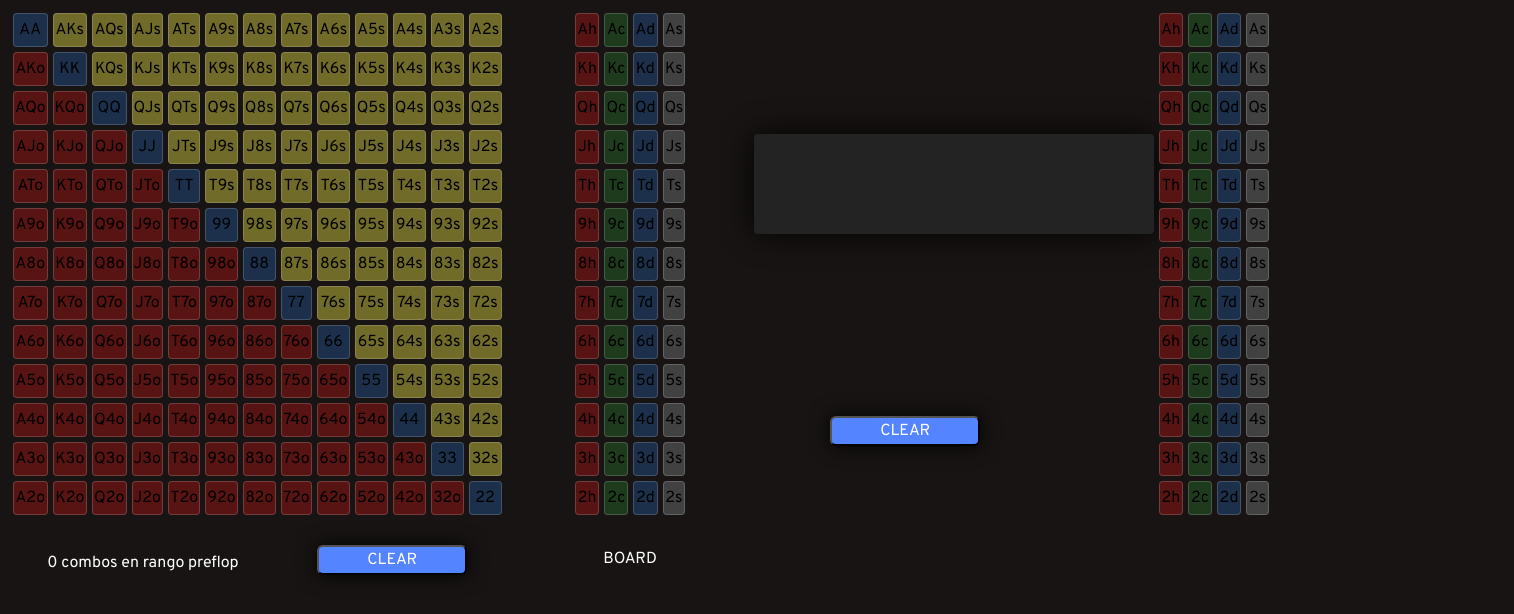
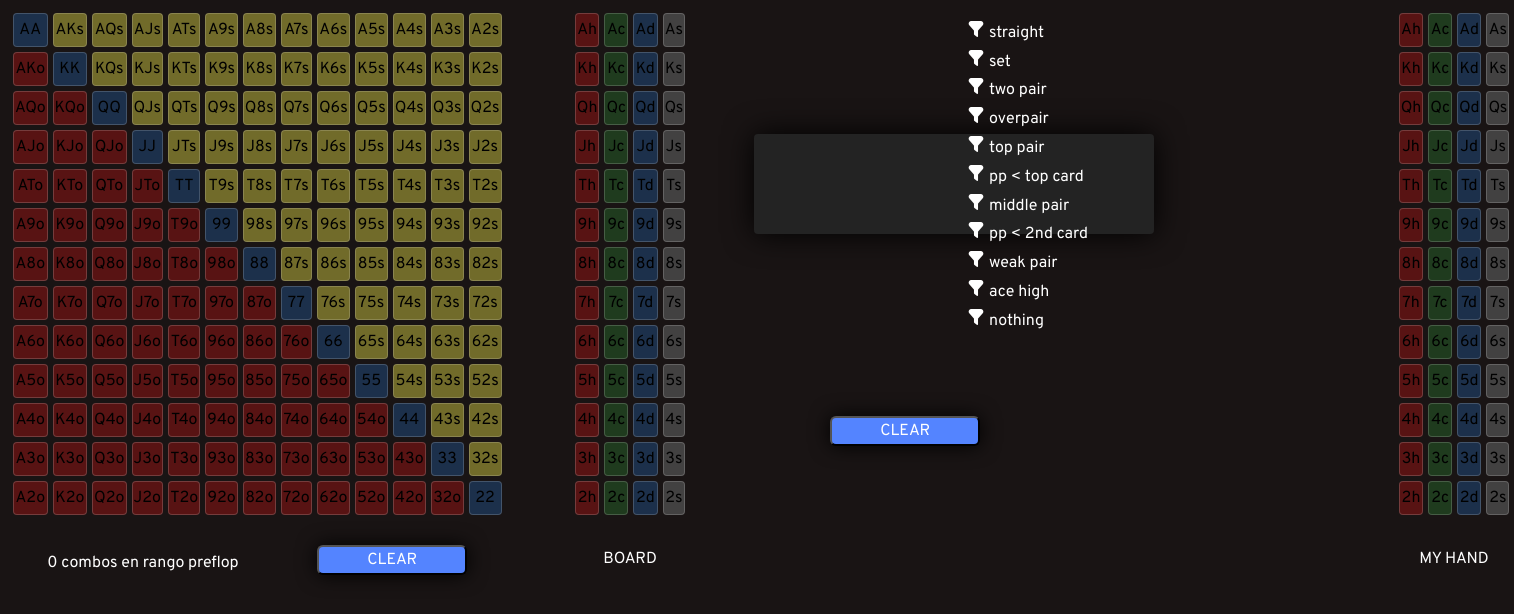
Before and after one commit to SantinoVicentini/ComboCounter-Poker, a plain HTML site: page index.html in a window 1280 px wide. Shown: the whole page, 1514 px wide, since content can reach past the window. Drawn offline with nearby package versions, Linux system fonts and the light colour scheme.

Commit message:
Filters (not functional yet)

```diff
--- a/index.css
+++ b/index.css
@@ -60,11 +60,38 @@ td {
     margin-top: -9%;
 }
 
+.dead-cards{
+    margin-left: 19%;
+}
+
 .dead-cards-text{
     margin-top: 9%;
     justify-content: center;
     display: flex;
 }
+
+.filters {
+    margin-top: 1%;
+    margin-left: 75%;
+    position: absolute;
+}
+
+.filters button {
+    display: flex;
+    align-items: center;
+    margin-bottom: 4%;
+    border: none;
+    background: none;
+    padding: 0;
+    font-size: inherit;
+    color: inherit;
+    cursor: pointer;
+}
+
+.filters button i {
+    margin-right: 5px;
+}
+
 
 .pairs{
     background-color: rgba(30, 60, 99, 0.7);
--- a/index.html
+++ b/index.html
@@ -5,7 +5,7 @@
     <meta name="viewport" content="width=device-width, initial-scale=1.0">
     <title>visualizer</title>
     <link rel="stylesheet" href="index.css">
-</head>
+    <link rel='stylesheet' href='https://cdn-uicons.flaticon.com/uicons-solid-rounded/css/uicons-solid-rounded.css'>
 <body>
     <div class="container">
         <div class="range-container">
@@ -327,6 +327,53 @@
         <div class="river"></div>
     </div>
 
+    <div class="filters">
+        <button class="straight">
+        <i class="fi fi-sr-filter"></i>
+        straight
+        </button>
+        <button class="set">
+        <i class="fi fi-sr-filter"></i>
+        set
+        </button>
+        <button class="two-pair">
+        <i class="fi fi-sr-filter"></i>
+        two pair
+        </button>
+        <button class="overpair">
+        <i class="fi fi-sr-filter"></i>
+        overpair
+        </button>
+        <button class="top-pair">
+        <i class="fi fi-sr-filter"></i>
+        top pair
+        </button>
+        <button class="pp-<-top-card">
+        <i class="fi fi-sr-filter"></i>
+        pp < top card
+        </button>
+        <button class="middle-pair">
+        <i class="fi fi-sr-filter"></i>
+        middle pair
+        </button>
+        <button class="pp-<-2nd-card">
+        <i class="fi fi-sr-filter"></i>
+        pp < 2nd card
+        </button>
+        <button class="weak-pair">
+        <i class="fi fi-sr-filter"></i>
+        weak pair
+        </button>
+        <button class="ace-high">
+        <i class="fi fi-sr-filter"></i>
+        ace high
+        </button>
+        <button class="nothing">
+        <i class="fi fi-sr-filter"></i>
+        nothing
+        </button>
+    </div>
+
     <div class="dead-cards">
         <table>
             <tbody>
@@ -410,6 +457,10 @@
                 </tr>
             </tbody>
         </table>
+
+        <div class="dead-cards-text">
+            <p>MY HAND</p>
+        </div>
     </div>
     </div>
     <script src="index.js"></script>
```
Also changed, not shown: index.js (+19 -2 lines).
